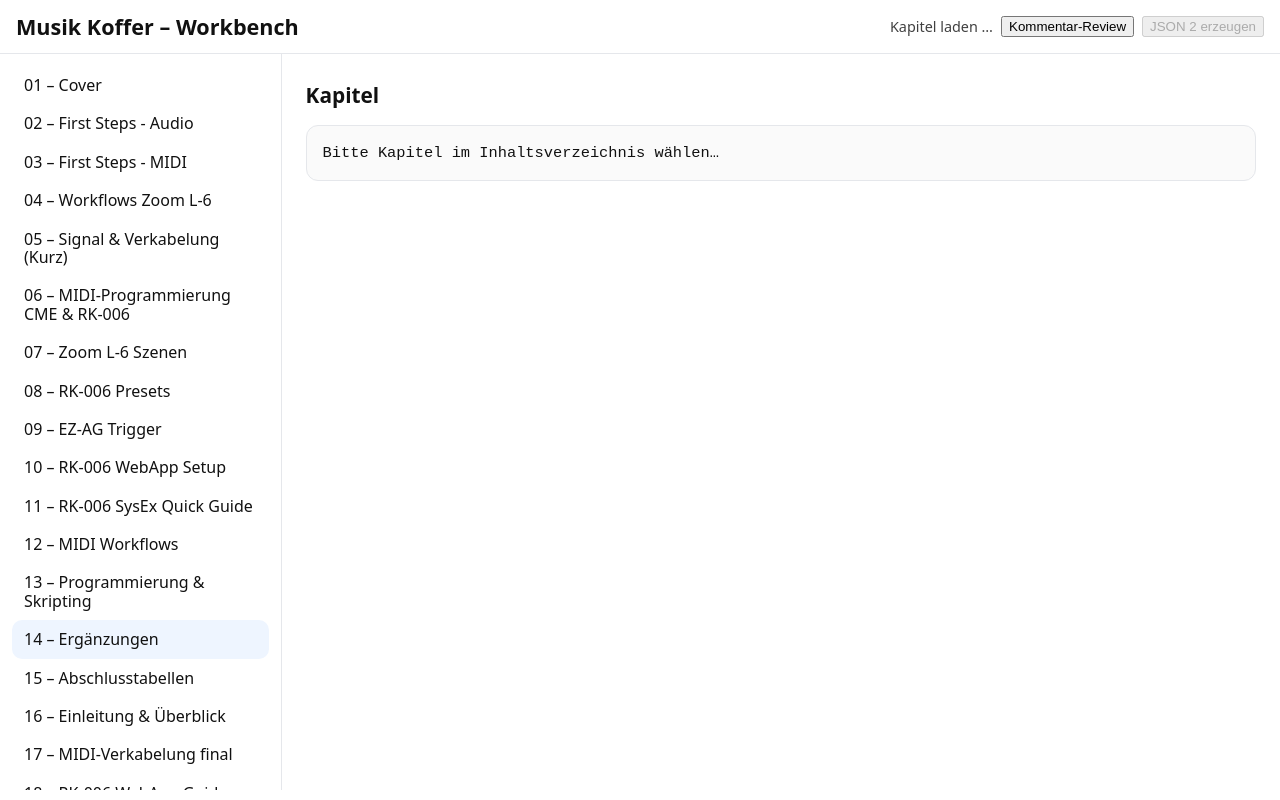
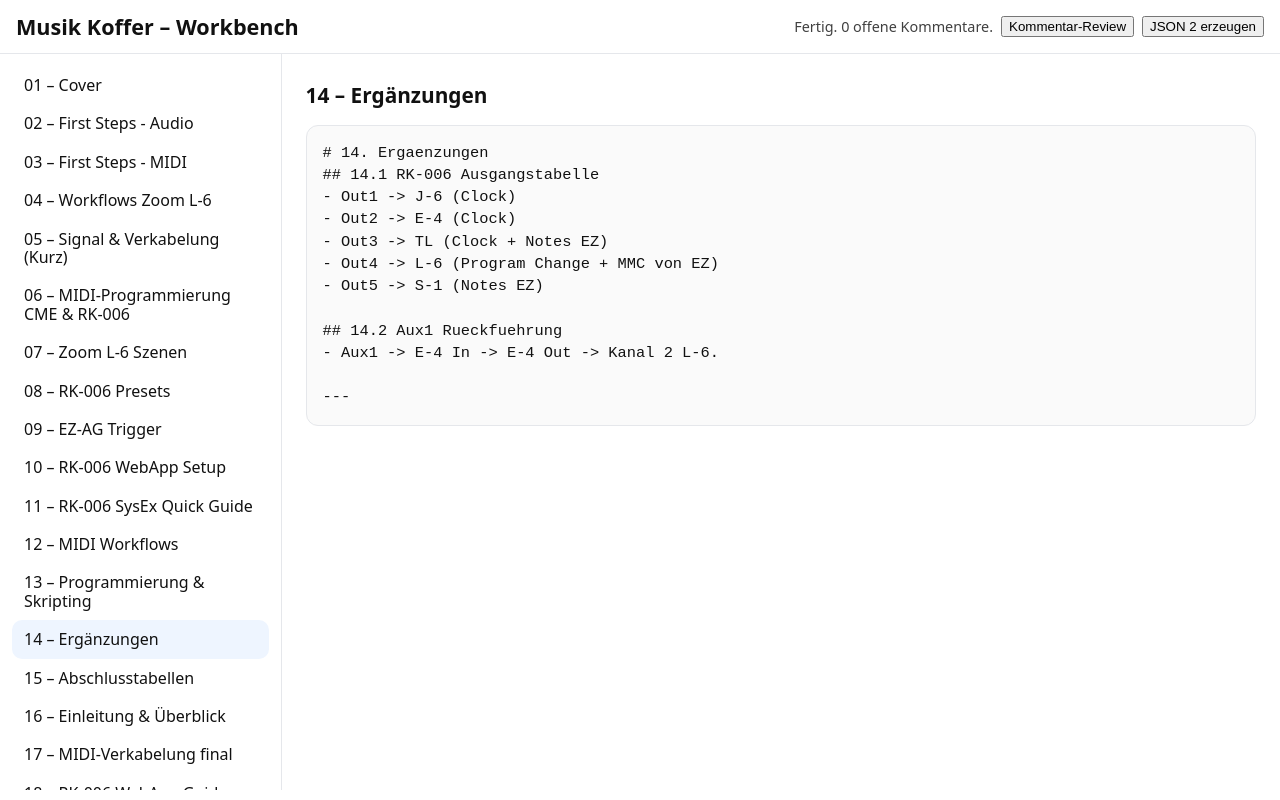
Before and after one commit to StickySmart/MusikKoffer, a plain HTML site: page index.html in a window 1280 px wide. Both pictures are taken after a click on the element 140 px from the left and 639 px from the top of the page. Drawn offline with Linux system fonts and the light colour scheme; no server answers.

Commit message:
Update index.html

````diff
--- a/index.html
+++ b/index.html
@@ -3,47 +3,31 @@
 <head>
   <meta charset="utf-8" />
   <meta name="viewport" content="width=device-width, initial-scale=1" />
-  <title>Musik Koffer – Workbench (Responsive)</title>
+  <title>Musik Koffer – Workbench (Responsive • URL-Fix)</title>
   <style>
-    :root{
-      --pad:16px;
-      --nav-w: clamp(220px, 22vw, 360px);
-      --border:#e5e7eb;
-      --bg:#fafafa;
-    }
+    :root{ --pad:16px; --nav-w: clamp(220px, 22vw, 360px); --border:#e5e7eb; --bg:#fafafa; }
     *{box-sizing:border-box}
     body{font-family:system-ui,-apple-system,Segoe UI,Roboto,Arial,sans-serif;margin:0;color:#111}
     header{padding:12px var(--pad);border-bottom:1px solid var(--border);display:flex;flex-wrap:wrap;align-items:center;gap:8px}
     header h1{margin:0;font-size:1.35rem;flex:1}
     #status{opacity:.8;font-size:.9rem}
-    #err{color:#b00020;margin-left:12px;display:none}
+    #err{color:#b00020;margin-left:12px;display:none;white-space:pre-wrap}
     .toolbar{display:flex;gap:.5rem;align-items:center;flex-wrap:wrap}
     .badge{display:none;margin-left:.4rem;padding:.1rem .4rem;border-radius:999px;background:#d33;color:#fff;font-size:.8rem;min-width:1.2rem;text-align:center}
-
-    /* Layout */
     .wrap{display:grid;grid-template-columns:var(--nav-w) 1fr;min-height:calc(100vh - 64px)}
     aside{border-right:1px solid var(--border);padding:12px;position:sticky;top:64px;align-self:start;height:calc(100vh - 64px);overflow:auto;background:#fff}
     main{padding:clamp(12px,2vw,24px)}
-
-    /* TOC */
     .toc a{display:block;padding:10px 12px;border-radius:10px;text-decoration:none;color:inherit;line-height:1.15}
     .toc a:hover{background:#f5f5f5}
     .toc a.active{background:#eef5ff}
-
-    /* Chapter content */
     #chapterTitle{margin:.2rem 0 0.6rem 0;font-size:1.3rem}
     pre{white-space:pre-wrap;word-wrap:break-word;background:var(--bg);border:1px solid var(--border);border-radius:12px;padding:16px;font-size:0.96rem;line-height:1.45}
     #reviewPanel{display:none;margin-top:12px;padding:.75rem;border:1px solid var(--border);border-radius:12px;background:#fff}
-
-    /* Mobile: make nav a drawer */
     #navToggler{display:none}
     @media (max-width: 900px){
       .wrap{grid-template-columns:1fr}
-      aside{
-        position:fixed; inset:auto 0 0 0; top:0; height:100vh; width:80vw; max-width:420px;
-        transform:translateX(-100%); transition:transform .2s ease; box-shadow:0 0 0 9999px rgba(0,0,0,.25);
-        z-index:50
-      }
+      aside{ position:fixed; inset:auto 0 0 0; top:0; height:100vh; width:80vw; max-width:420px;
+             transform:translateX(-100%); transition:transform .2s ease; box-shadow:0 0 0 9999px rgba(0,0,0,.25); z-index:50 }
       body.nav-open aside{transform:none}
       #navToggler{display:inline-flex;align-items:center;gap:.4rem;padding:.5rem .7rem;border:1px solid var(--border);border-radius:10px;background:#fff}
       header h1{order:1;flex:1}
@@ -78,7 +62,16 @@
 <script>
 const MANIFEST_URL = 'https://stickysmart.github.io/MusikKoffer/chapter/manifest.json';
 
-// Store & helpers
+// Robust URL-Resolver: aus MANIFEST_URL das Repo-Root bestimmen
+const REPO_ROOT = MANIFEST_URL.replace(/\/chapter\/manifest\.json.*$/, '/'); // → https://.../MusikKoffer/
+function resolveUrl(path){
+  if(!path) return '';
+  if(/^https?:\/\//i.test(path)) return path;         // schon absolut
+  if(path.startsWith('/')) return REPO_ROOT.replace(/\/$/,'') + path; // absolute Repo-Route
+  // Wenn Manifest-Pfad bereits "chapter/..." enthält, nicht doppeln:
+  return REPO_ROOT + path.replace(/^\/?/,'');          // → root + relative Pfad
+}
+
 function ensureStore(){ window.DATA = window.DATA || {records:[],meta:{},comments:[]}; return window.DATA; }
 function unresolvedCount(s){ return (s.comments||[]).filter(c=>c.status==='open').length; }
 function canExportJSON2(s){ return unresolvedCount(s)===0; }
@@ -94,7 +87,6 @@ function enforceExportGuard(s){
 async function fetchText(url){ const r=await fetch(url,{cache:'no-store'}); if(!r.ok) throw new Error(url+' → '+r.status); return await r.text(); }
 async function fetchJSON(url){ const r=await fetch(url,{cache:'no-store'}); if(!r.ok) throw new Error(url+' → '+r.status); return await r.json(); }
 
-// Parse fenced data blocks
 function extractDataBlocks(md){
   const re=/```(json|yaml)\s+data:(append|upsert|remove)(?:\s+key=([A-Za-z0-9_-]+))?\s*([\s\S]*?)```/g;
   const out=[]; let m; while((m=re.exec(md))!==null){ out.push({lang:m[1],op:m[2],key:m[3]||'id',body:m[4].trim()}); } return out;
@@ -130,7 +122,6 @@ async function importFromMarkdown(mdUrl){
   return {md};
 }
 
-// TOC label cleaning
 function cleanFileLabel(filename){
   return filename.replace(/^[0-9]+[\s_\-–]*?/,'').replace(/\.md$/i,'').replace(/_/g,' ');
 }
@@ -139,7 +130,6 @@ async function buildTOC(){
   try{
     setErr(''); setStatus('Manifest laden …');
     const mf = await fetchJSON(MANIFEST_URL);
-    const base = mf.base || (new URL(MANIFEST_URL, location.href)).href.replace(/manifest\.json.*$/,'');
     const raw = (mf.chapters||[]).filter(Boolean);
     const toc = document.querySelector('#toc');
 
@@ -147,11 +137,11 @@ async function buildTOC(){
       if (typeof entry === 'string') {
         const file = entry.split('/').pop();
         const label = `${String(idx+1).padStart(2,'0')} – ${cleanFileLabel(file)}`;
-        const url = entry.startsWith('http') ? entry : (base + entry);
+        const url = resolveUrl(entry);
         return {label, url};
       } else {
         const path = entry.path || '';
-        const url = path.startsWith('http') ? path : (base + path);
+        const url = resolveUrl(path);
         const id  = (entry.id != null) ? String(entry.id).padStart(2,'0')+' – ' : '';
         const label = id + (entry.title || cleanFileLabel(path.split('/').pop()));
         return {label, url};
@@ -167,11 +157,14 @@ async function buildTOC(){
       a.classList.add('active');
       const url = a.getAttribute('data-url');
       setStatus('Kapitel laden …');
-      const {md} = await importFromMarkdown(url);
-      document.querySelector('#chapterTitle').textContent = a.textContent;
-      document.querySelector('#chapterContent').textContent = md;
-      setStatus('Fertig. '+unresolvedCount(ensureStore())+' offene Kommentare.');
-      // Auto-close drawer on mobile
+      try{
+        const {md} = await importFromMarkdown(url);
+        document.querySelector('#chapterTitle').textContent = a.textContent;
+        document.querySelector('#chapterContent').textContent = md;
+        setStatus('Fertig. '+unresolvedCount(ensureStore())+' offene Kommentare.');
+      }catch(err){
+        setErr('Laden fehlgeschlagen:\n'+(err?.message||err));
+      }
       if (window.matchMedia('(max-width: 900px)').matches) toggleNav(false);
     });
 
````
